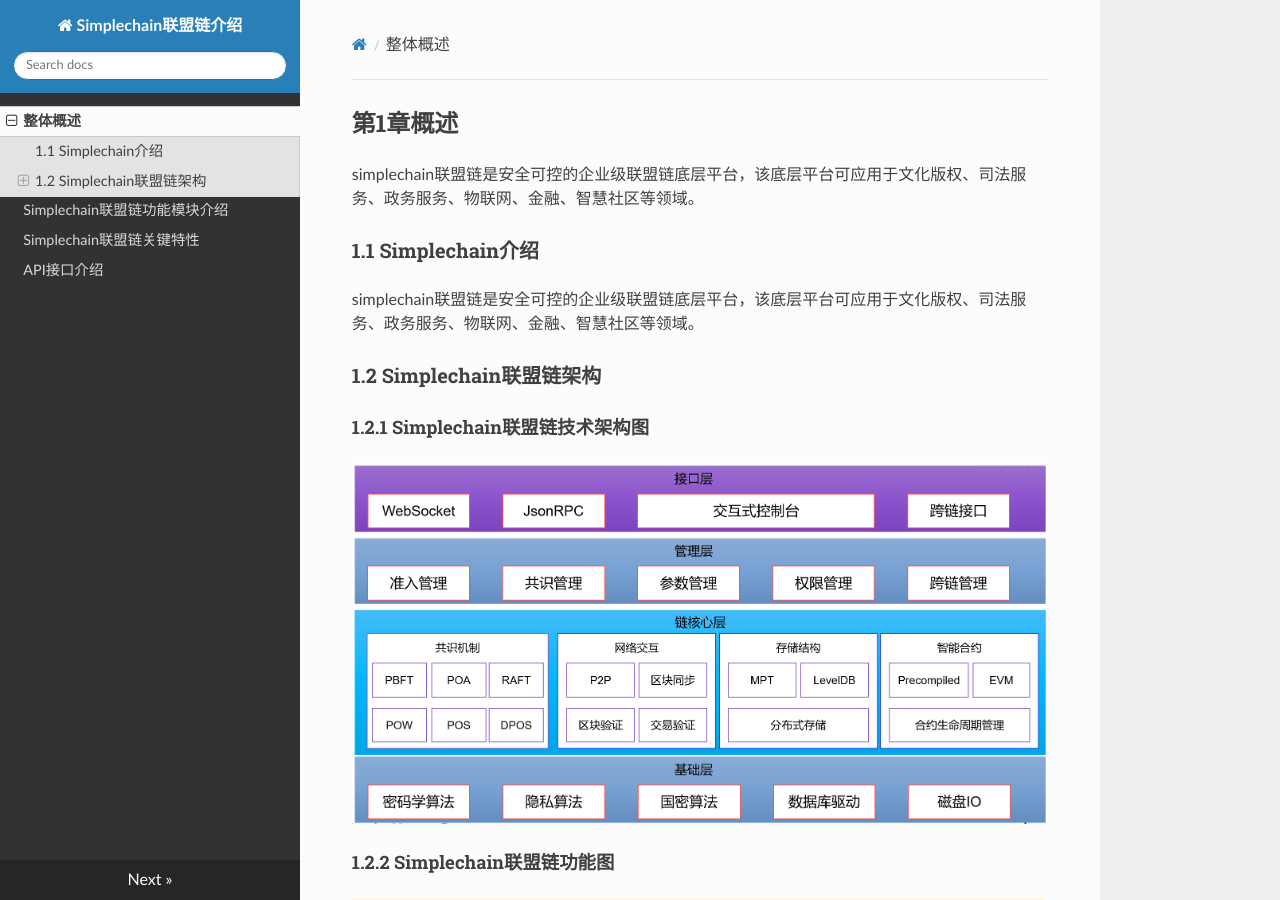
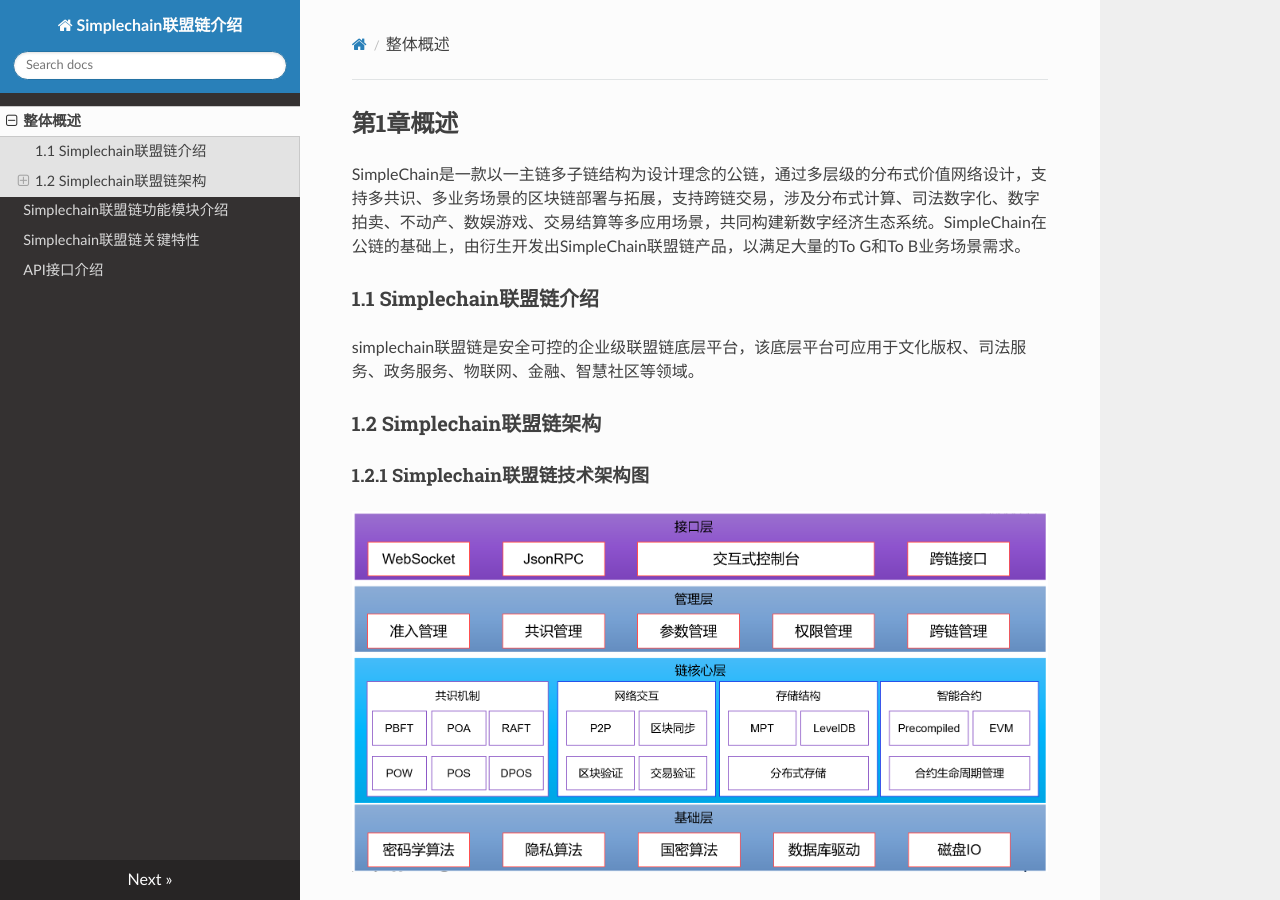
Before and after one commit to zhu60650/simplechain, an MkDocs documentation site: the page built from docs/zhengtijieshao.md, in a window 1280 px wide and 900 px high. Built offline with MkDocs 1.6.1, drawn with Linux system fonts in a browser that asks for light colours; nearby versions of some CDN libraries.

Commit message:
Update zhengtijieshao.md

```diff
--- a/docs/zhengtijieshao.md
+++ b/docs/zhengtijieshao.md
@@ -1,7 +1,7 @@
 ## 第1章概述
-simplechain联盟链是安全可控的企业级联盟链底层平台，该底层平台可应用于文化版权、司法服务、政务服务、物联网、金融、智慧社区等领域。
+SimpleChain是一款以一主链多子链结构为设计理念的公链，通过多层级的分布式价值网络设计，支持多共识、多业务场景的区块链部署与拓展，支持跨链交易，涉及分布式计算、司法数字化、数字拍卖、不动产、数娱游戏、交易结算等多应用场景，共同构建新数字经济生态系统。SimpleChain在公链的基础上，由衍生开发出SimpleChain联盟链产品，以满足大量的To G和To B业务场景需求。
 
-### 1.1 Simplechain介绍
+### 1.1 Simplechain联盟链介绍
 simplechain联盟链是安全可控的企业级联盟链底层平台，该底层平台可应用于文化版权、司法服务、政务服务、物联网、金融、智慧社区等领域。
 
 ### 1.2 Simplechain联盟链架构
```
